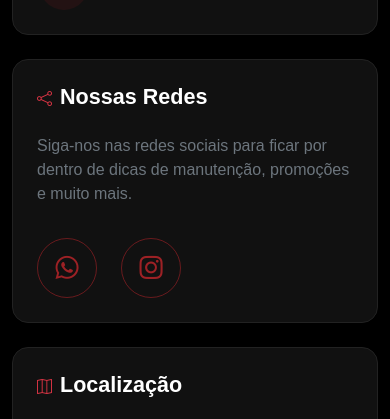
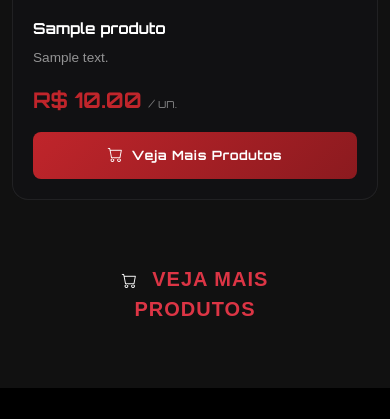
Before and after one commit to BailoMateus/Dog-Mau-AutoCenter, a FastAPI app: template backend/app/templates/pages/index.html in a window 390 px wide. Shown: the part 5052-5471 px from the top of the page. Run offline with FastAPI, Linux system fonts and the light colour scheme; the template is opened without the code that fills it: most values are stand-ins (such as "Sample title", 1, 10 or a date in 2020); parts of the project's set-up code (start-up, migrations or seed data) failed here and were passed over.

Commit message:
feat: Destaques de produtos e card padronizado do mesmo
Adicionando somente os cards de produtos por enquanto até que o modelo de serviços seja alterado

```diff
--- a/backend/app/templates/pages/index.html
+++ b/backend/app/templates/pages/index.html
@@ -1,10 +1,15 @@
 {% extends "base.html" %}
 
 {% block title %}DogMau Auto Center{% endblock %}
+
+{% block extra_head %}
+<link rel="stylesheet" href="/static/css/loja.css">
+{% endblock %}
 
 {% block content %}
     {% include "partials/carrossel.html" %}
     {% include "partials/features.html" %}
     {% include "partials/services-cards.html" %}
+    {% include "partials/products-cards.html" %}
     {% include "partials/contact.html" %}
 {% endblock %}
--- a/backend/app/templates/pages/services.html
+++ b/backend/app/templates/pages/services.html
@@ -48,9 +48,8 @@
 
         <div class="services g-4">
             {% for servico in servicos %}
-            <div class="service transition-hover" onclick="selectService(this, '{{ servico.nome }}', 'R$ {{ servico.preco_base }}')">
-                <strong class="fs-5">{{ servico.nome }}</strong> <span class="price fs-5 fw-bold">R$ {{ servico.preco_base }}</span>
-                <p class="text-secondary mt-2 mb-0">{{ servico.descricao }}</p>
+            <div class="service transition-hover" onclick="selectService(this, '{{ servico.descricao }}', 'R$ {{ servico.preco }}')">
+                <strong class="fs-5">{{ servico.descricao }}</strong> <span class="price fs-5 fw-bold">R$ {{ servico.preco }}</span>
             </div>
             {% else %}
             <div class="col-12 text-center py-4">
--- /dev/null
+++ b/backend/app/templates/partials/components/product_card.html
@@ -0,0 +1,52 @@
+<article class="loja-card"
+         data-loja-card
+         data-nome="{{ p_nome }}"
+         data-desc="{{ p_desc }}">
+  <div class="loja-card-img-wrap">
+    <img src="{{ p_img }}" alt="{{ p_nome }}" loading="lazy">
+    {% if is_demo %}
+      {% if p_estoque <= 5 %}
+      <span class="loja-card-badge baixo">Estoque baixo</span>
+      {% else %}
+      <span class="loja-card-badge demo">Demonstração</span>
+      {% endif %}
+    {% else %}
+      {% if p_estoque <= 0 %}
+      <span class="loja-card-badge esgotado">Esgotado</span>
+      {% elif p_estoque <= 5 %}
+      <span class="loja-card-badge baixo">Estoque baixo</span>
+      {% else %}
+      <span class="loja-card-badge disponivel">Disponível</span>
+      {% endif %}
+    {% endif %}
+  </div>
+  <div class="loja-card-body">
+    <h3 class="loja-card-title">{{ p_nome }}</h3>
+    <p class="loja-card-desc">{{ p_desc or 'Produto original Dog-Mau Auto Center.' }}</p>
+    <p class="loja-card-price">
+      R$ {{ "%.2f"|format(p_preco | float) }}
+      <small> / un.</small>
+    </p>
+
+    {% if showcase_mode %}
+      <a href="/loja" class="btn btn-loja-comprar text-decoration-none text-center d-inline-block">
+        <i class="bi bi-cart me-2"></i>Veja Mais Produtos
+      </a>
+    {% else %}
+      <button type="button"
+              class="btn btn-loja-comprar"
+              data-demo="{{ 'true' if is_demo else 'false' }}"
+              {% if not is_demo %}
+              data-logged-in="{{ 'true' if user else 'false' }}"
+              data-produto-id="{{ p_id }}"
+              data-preco="{{ p_preco }}"
+              data-estoque="{{ p_estoque }}"
+              {% if user %}data-user-id="{{ user.user_id }}"{% endif %}
+              {% endif %}
+              {% if not is_demo and p_estoque <= 0 %}disabled{% endif %}>
+        <i class="bi bi-bag-plus me-2"></i>
+        {% if not is_demo and p_estoque <= 0 %}Indisponível{% else %}Comprar{% endif %}
+      </button>
+    {% endif %}
+  </div>
+</article>
--- /dev/null
+++ b/backend/app/templates/partials/products-cards.html
@@ -0,0 +1,51 @@
+<section class="products-section py-5" style="background-color: #111;">
+  <div class="container">
+    <!-- Título da Seção -->
+    <div class="row mb-5">
+      <div class="col-12 text-center">
+        <h2 style="font-family: 'Orbitron', sans-serif; color: rgba(192, 37, 43); font-weight: 700; font-size: 2.5rem; letter-spacing: 2px; margin-bottom: 10px;">
+          PRODUTOS EM DESTAQUE
+        </h2>
+        <p style="color: #aaa; font-size: 1.1rem;">Confira nossas ofertas e peças automotivas disponíveis</p>
+      </div>
+    </div>
+
+    <!-- Cards de Produtos -->
+    <div class="row g-4 justify-content-center">
+      {% for produto in produtos_destaque %}
+      {% set p_nome = produto.nome %}
+      {% set p_desc = produto.descricao %}
+      {% set p_preco = produto.preco %}
+      {% set p_estoque = produto.quantidade_estoque | default(0) %}
+      {% set p_id = produto.id_produto %}
+      {% set p_img = 'https://images.unsplash.com/photo-1486262715619-67b85e0b08d3?w=600&h=600&fit=crop' %}
+      {% set is_demo = false %}
+      {% set showcase_mode = true %}
+      <div class="col-md-4">
+        {% include "partials/components/product_card.html" %}
+      </div>
+      {% else %}
+      <div class="col-12 text-center text-muted">
+        <p>Nenhum produto em destaque no momento.</p>
+      </div>
+      {% endfor %}
+    </div>
+
+    <!-- Botão Veja Mais -->
+    <div class="row mt-5">
+      <div class="col-12 text-center">
+        <a href="/loja" class="btn btn-outline-danger btn-lg px-5 py-3 fw-bold transition-hover" style="border-radius: 30px; letter-spacing: 1px;">
+          <i class="bi bi-cart me-2"></i> VEJA MAIS PRODUTOS
+        </a>
+      </div>
+    </div>
+  </div>
+</section>
+
+<style>
+.service-card:hover {
+  transform: translateY(-5px);
+  box-shadow: 0 10px 20px rgba(192, 37, 43, 0.2);
+  border-color: rgba(192, 37, 43, 0.5) !important;
+}
+</style>
```
Also changed, not shown: backend/app/controllers/page_controller.py (+10 -1 lines), backend/app/templates/pages/loja.html (+17 -63 lines).
